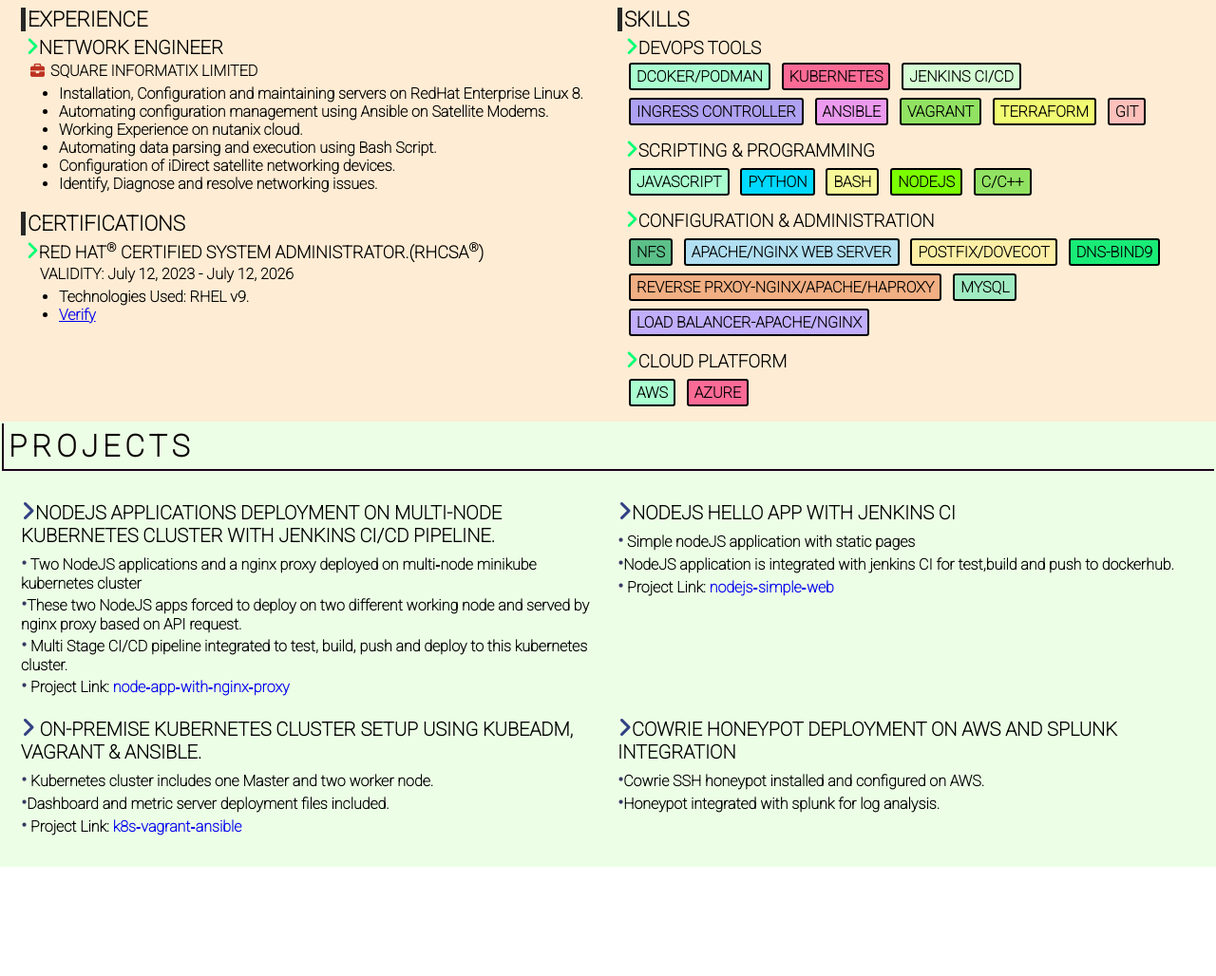
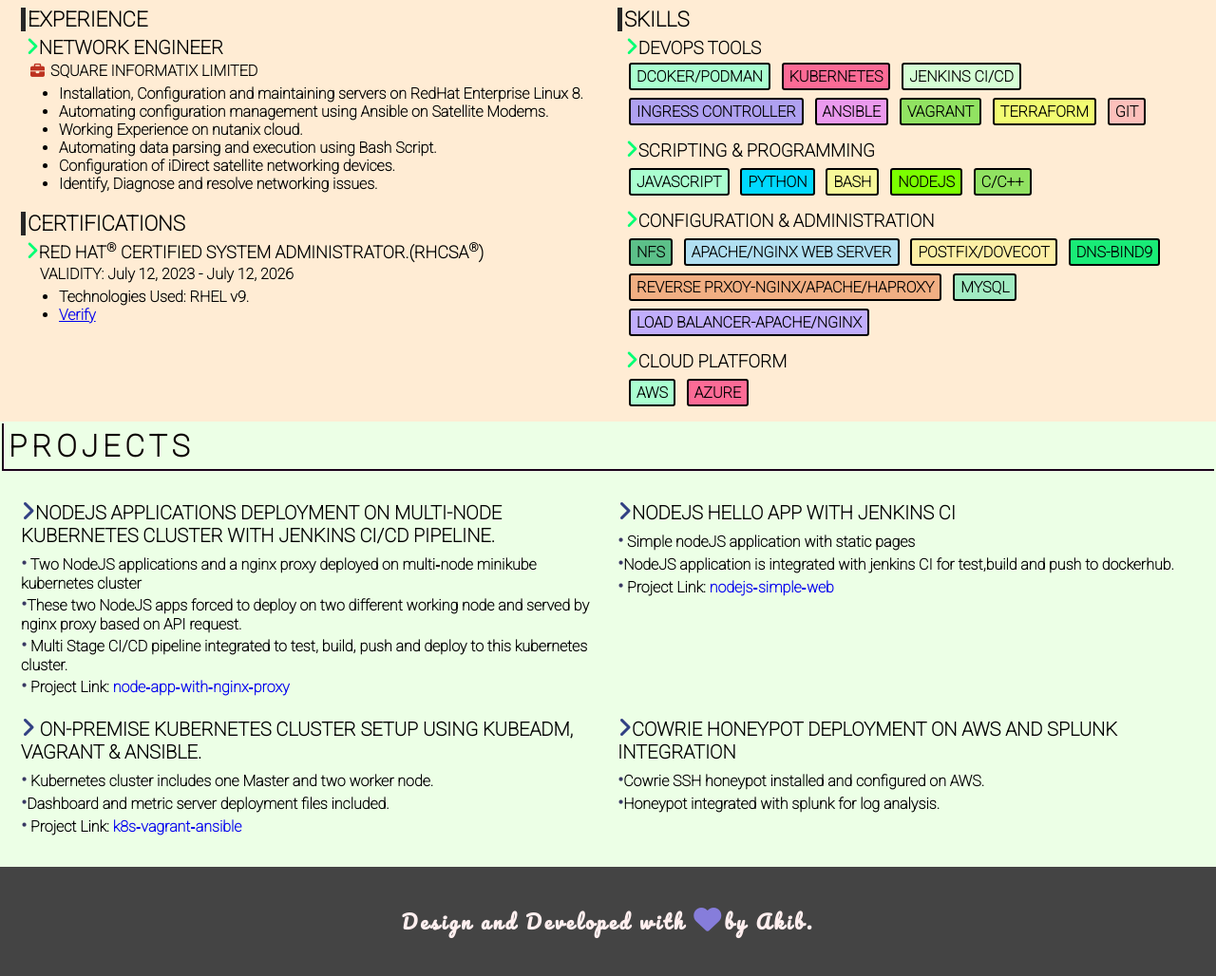
Before and after one commit to akibhasan15/My-devops-portfolio, a plain HTML site: page index.html in a window 1280 px wide. Shown: the part 724-1752 px from the top of the page at 95% size. Before the commit the page ends 1637 px from the top, so only its background shows below. Drawn offline with Linux system fonts and the light colour scheme; a web font is replaced by a local one.

Commit message:
Added footer

```diff
--- a/index.css
+++ b/index.css
@@ -219,3 +219,25 @@ nav ul li a:hover {
 #bitbucket {
     color: #205081;
 }
+
+#name-footer{
+
+    text-align: center;
+    margin: 0px;
+    padding: 0;
+    letter-spacing: 3px;
+    /* font-family: 'Roboto', serif; */
+    font-size: 20px;
+    font-weight: 900;
+    font-family: 'Pacifico', cursive;
+    color: rgb(255, 239, 239);
+
+
+}
+footer{
+  background-color: rgb(68, 68, 68);
+  padding: 40px;
+}
+#name-footer  i:hover {
+  font-size:30px;
+  }
--- a/index.html
+++ b/index.html
@@ -200,7 +200,10 @@
 
 
   </div>
-
+  <!-- -------------------------FOOTER SECTION-------------------------------- -->
+  <footer>
+    <h1 id="name-footer">Design and Developed with <i class="fa fa-heart" style="font-size:29px;color:rgb(134, 125, 219)"></i>by Akib.</h1>
+   </footer>
 
   </div>
 
```
